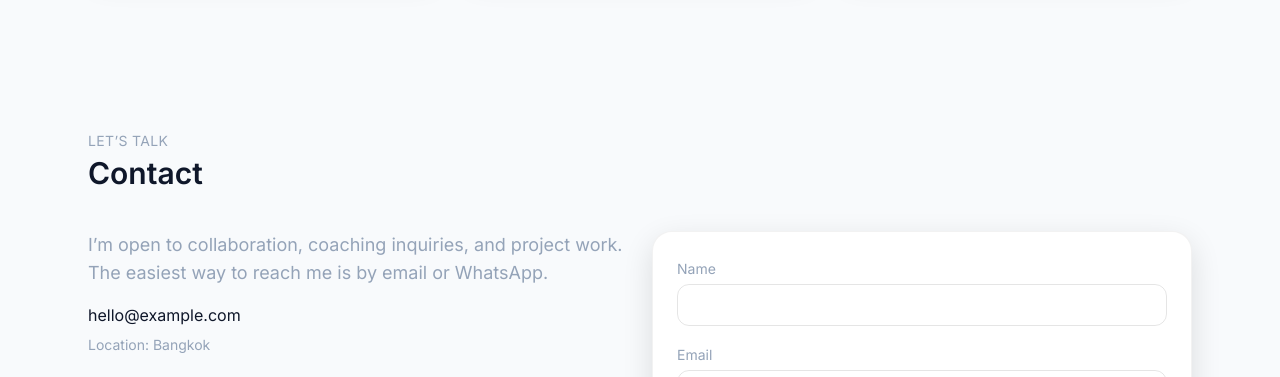
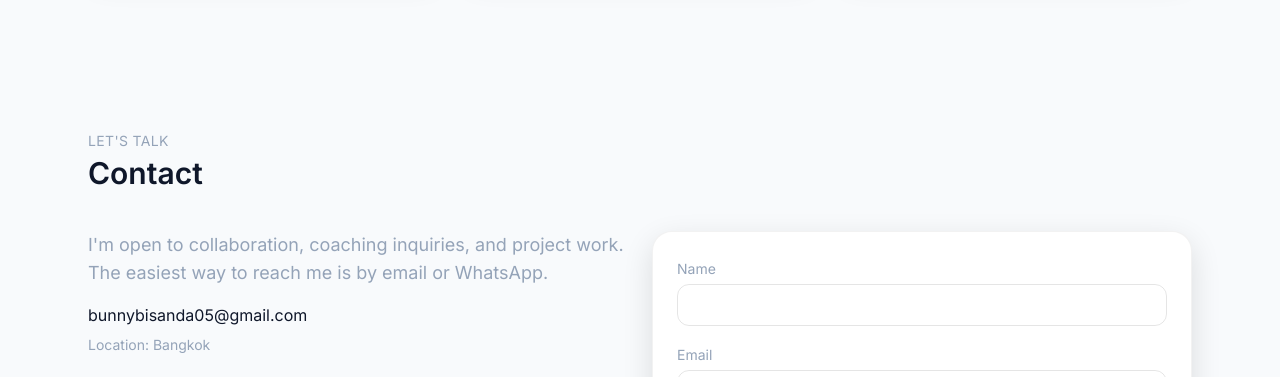
Before and after one commit to BUNNYBISANDA/Portfolio, a React (Vite) app: page / in a window 1280 px wide. Shown: the part 3900-4277 px from the top of the page. Built offline with nearby package versions, Linux system fonts and the light colour scheme; no server answers.

Commit message:
Integrate EmailJS contact form

```diff
--- a/index.html
+++ b/index.html
@@ -47,7 +47,7 @@
         "name": "Bisanda Jayathilaka",
         "alternateName": "Bunny",
         "jobTitle": "IT Student & Badminton Coach",
-        "email": "mailto:hello@example.com",
+        "email": "mailto:bunnybisanda05@gmail.com",
         "address": {
           "@type": "PostalAddress",
           "addressLocality": "Bangkok"
--- a/src/data/content.ts
+++ b/src/data/content.ts
@@ -61,11 +61,11 @@ export const content: Content = {
     role: 'IT Student & Badminton Coach',
     tagline: 'I build useful software and coach athletes with data-aware training.',
     location: 'Bangkok',
-    email: 'hello@example.com',
+    email: 'bunnybisanda05@gmail.com',
     socials: {
       github: 'https://github.com/dashboard',
       linkedin: 'https://www.linkedin.com/in/bisanda-jayathilaka-373635311/',
-      whatsapp: 'https://wa.me/66807747475',
+      whatsapp: 'https://wa.me/66807747437',
       discord: 'https://discord.com/users/placeholder'
     }
   },
@@ -106,7 +106,7 @@ export const content: Content = {
       blurb: 'This site — fast, accessible, and minimal with smooth interactions.',
       tech: ['Vite', 'React', 'Tailwind'],
       image: project4,
-      links: { github: '#', live: '#' }
+      links: { github: 'https://github.com/BUNNYBISANDA/Portfolio', live: 'https://bunnybisanda.github.io/Portfolio/' }
     }
   ],
   coachingPlans: [
--- /dev/null
+++ b/src/lib/email.ts
@@ -0,0 +1,54 @@
+import { content } from '@/data/content'
+
+export type ContactFormPayload = {
+  name: string
+  email: string
+  message: string
+}
+
+type EmailConfig = {
+  serviceId: string | undefined
+  templateId: string | undefined
+  publicKey: string | undefined
+  toEmail: string
+}
+
+const EMAILJS_ENDPOINT = 'https://api.emailjs.com/api/v1.0/email/send'
+
+const emailConfig: EmailConfig = {
+  serviceId: import.meta.env.VITE_EMAILJS_SERVICE_ID,
+  templateId: import.meta.env.VITE_EMAILJS_TEMPLATE_ID,
+  publicKey: import.meta.env.VITE_EMAILJS_PUBLIC_KEY,
+  toEmail: import.meta.env.VITE_CONTACT_TO_EMAIL ?? content.profile.email
+}
+
+export function isEmailConfigured() {
+  return Boolean(emailConfig.serviceId && emailConfig.templateId && emailConfig.publicKey)
+}
+
+export async function sendContactEmail(payload: ContactFormPayload) {
+  if (!isEmailConfigured()) {
+    throw new Error('Email service is not configured. Set VITE_EMAILJS_* env vars.')
+  }
+
+  const response = await fetch(EMAILJS_ENDPOINT, {
+    method: 'POST',
+    headers: { 'Content-Type': 'application/json' },
+    body: JSON.stringify({
+      service_id: emailConfig.serviceId,
+      template_id: emailConfig.templateId,
+      user_id: emailConfig.publicKey,
+      template_params: {
+        from_name: payload.name,
+        from_email: payload.email,
+        message: payload.message,
+        to_email: emailConfig.toEmail
+      }
+    })
+  })
+
+  if (!response.ok) {
+    const errorText = await response.text().catch(() => 'Unknown error')
+    throw new Error(`Email send failed: ${errorText}`)
+  }
+}
--- a/src/sections/Contact.tsx
+++ b/src/sections/Contact.tsx
@@ -4,6 +4,7 @@ import Card from '@/components/Card'
 import { content } from '@/data/content'
 import { Github, Linkedin, Phone, MessageSquare } from 'lucide-react'
 import { FormEvent, useState } from 'react'
+import { sendContactEmail } from '@/lib/email'
 
 export default function Contact() {
   const { profile } = content
@@ -24,22 +25,22 @@ export default function Contact() {
     e.preventDefault()
     if (!validate()) return
     setStatus('sending')
-    // Placeholder async (easy to wire EmailJS later)
     try {
-      await new Promise(res => setTimeout(res, 600))
+      await sendContactEmail(form)
       setStatus('success')
       setForm({ name: '', email: '', message: '' })
-    } catch {
+    } catch (error) {
+      console.error('Contact form submission failed', error)
       setStatus('error')
     }
   }
 
   return (
-    <Section id="contact" title="Contact" subtitle="Let’s talk">
+    <Section id="contact" title="Contact" subtitle="Let's talk">
       <div className="grid grid-cols-1 md:grid-cols-2 gap-6">
         <div>
           <p className="type-body text-muted max-w-prose">
-            I’m open to collaboration, coaching inquiries, and project work. The easiest way to reach me is by email or WhatsApp.
+            I'm open to collaboration, coaching inquiries, and project work. The easiest way to reach me is by email or WhatsApp.
           </p>
           <div className="mt-4 space-y-2">
             <a className="block hover:text-accent" href={`mailto:${profile.email}`}>{profile.email}</a>
@@ -99,11 +100,11 @@ export default function Contact() {
                 {errors.message && <span id="message-error" className="text-red-500 text-sm">{errors.message}</span>}
               </label>
               <div className="flex items-center gap-3">
-                <Button type="submit" disabled={status==='sending'}>
-                  {status === 'sending' ? 'Sending…' : 'Send Message'}
+                <Button type="submit" disabled={status === 'sending'}>
+                  {status === 'sending' ? 'Sending...' : 'Send Message'}
                 </Button>
                 {status === 'success' && <span className="text-green-600">Sent! I will reply soon.</span>}
-                {status === 'error' && <span className="text-red-600">Something went wrong. Try again.</span>}
+                {status === 'error' && <span className="text-red-600">Something went wrong. Try again or email directly.</span>}
               </div>
             </div>
           </form>
```
Also changed, not shown: 2 other files (tests, documents, lock files or other folders).
